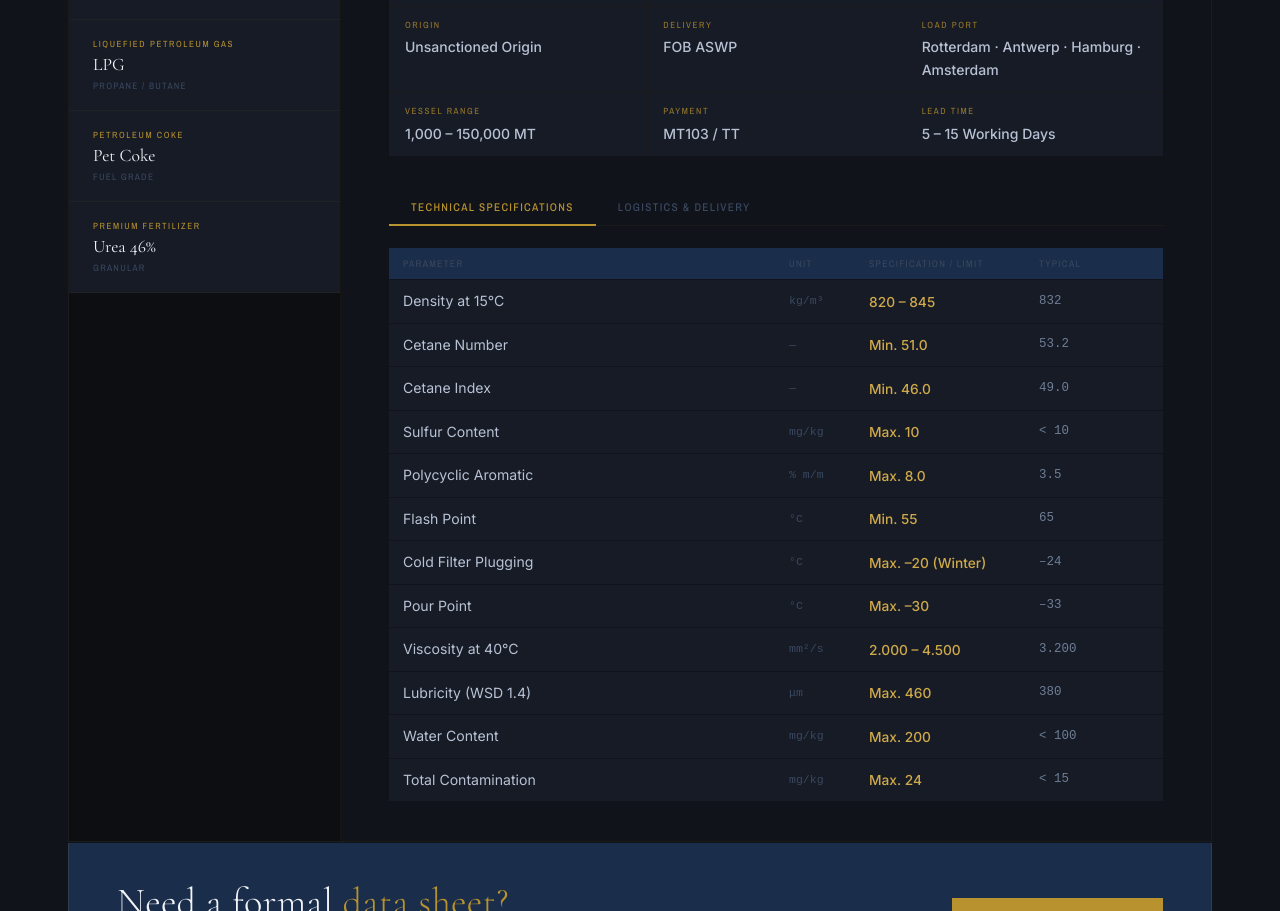
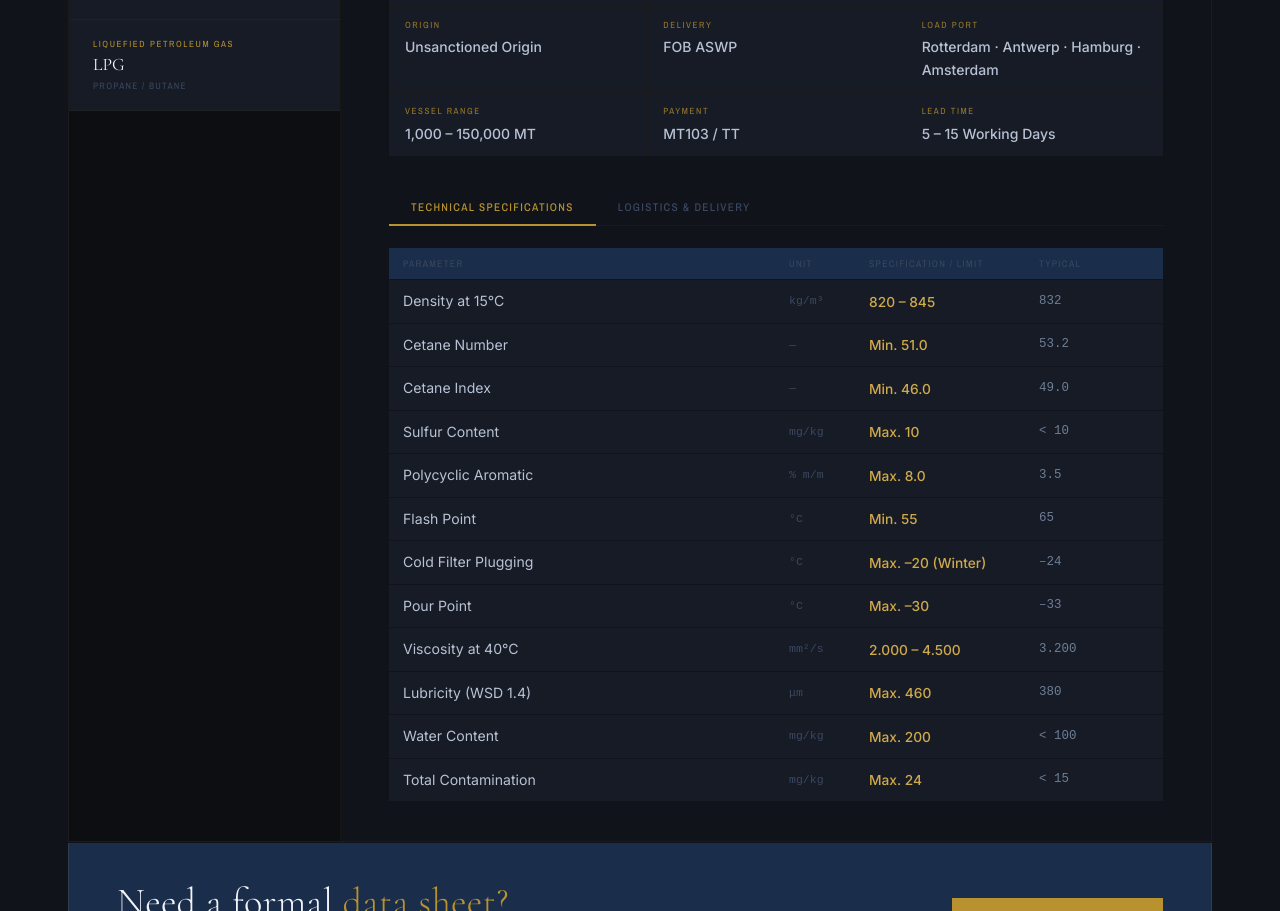
Before and after one commit to afuentesIA/tcg, a React (Vite) app: page /products in a window 1280 px wide. Shown: the part 857-1768 px from the top of the page. Built offline with nearby package versions, Linux system fonts and the light colour scheme.

Commit message:
Add files via upload

```diff
--- a/src/data/products.js
+++ b/src/data/products.js
@@ -85,37 +85,4 @@ export const products = [
       {p:'Total Sulfur',u:'ppm',l:'Max. 50',t:'—'},
     ]
   },
-  {
-    id:'petcoke', name:'Pet Coke', code:'FUEL GRADE', cat:'Petroleum Coke',
-    std:'ASTM D3302 / D3174', cas:'64741-79-3', hs:'2713 11 00',
-    origin:'Multiple Origins', delivery:'FOB / CFR / CIF',
-    port:'As Per Origin', vessel:'10,000 – 70,000 MT', payment:'TT / LC', lead:'Per Contract',
-    desc:'Fuel Grade Petroleum Coke for cement plants, power plants, industrial boilers, calcining and metallurgical applications. High calorific value, low ash content, consistent quality and reliable global supply.',
-    specs:[
-      {p:'Fixed Carbon',u:'%',l:'Min. 85.0',t:'—'},
-      {p:'Sulfur Content',u:'%',l:'Max. 5.0',t:'—'},
-      {p:'Calorific Value (Gross)',u:'Kcal/kg',l:'Min. 7,000',t:'—'},
-      {p:'Calorific Value (Net)',u:'Kcal/kg',l:'Min. 6,500',t:'—'},
-      {p:'Total Moisture',u:'%',l:'Max. 8.0',t:'—'},
-      {p:'Ash Content',u:'%',l:'Max. 0.50',t:'—'},
-      {p:'Volatile Matter',u:'%',l:'Max. 0.80',t:'—'},
-      {p:'Vanadium (V)',u:'ppm',l:'Max. 300',t:'—'},
-    ]
-  },
-  {
-    id:'urea', name:'Urea 46%', code:'GRANULAR', cat:'Premium Fertilizer',
-    std:'ISO 5315 / ISO 5316', cas:'57-13-6', hs:'3102 10 00',
-    origin:'Multiple Origins', delivery:'CIF — All Major Ports',
-    port:'All Major Ports', vessel:'Spot & Long Term', payment:'TT / LC', lead:'Per Contract',
-    desc:'Premium quality Granular Urea (Carbamide CO(NH₂)₂) for agricultural use. Consistent quality, competitive pricing and reliable supply from trusted sources to all global destinations.',
-    specs:[
-      {p:'Total Nitrogen (N)',u:'%',l:'46.0 Min',t:'—'},
-      {p:'Biuret',u:'%',l:'1.0 Max',t:'—'},
-      {p:'Moisture',u:'%',l:'0.5 Max',t:'—'},
-      {p:'Water Insoluble Matter',u:'%',l:'0.1 Max',t:'—'},
-      {p:'Particle Size (1–4 mm)',u:'%',l:'90 Min',t:'—'},
-      {p:'Free Ammonia (NH₃)',u:'%',l:'0.02 Max',t:'—'},
-      {p:'pH (10% Solution)',u:'—',l:'7.0 – 10.0',t:'—'},
-    ]
-  },
 ]
```
